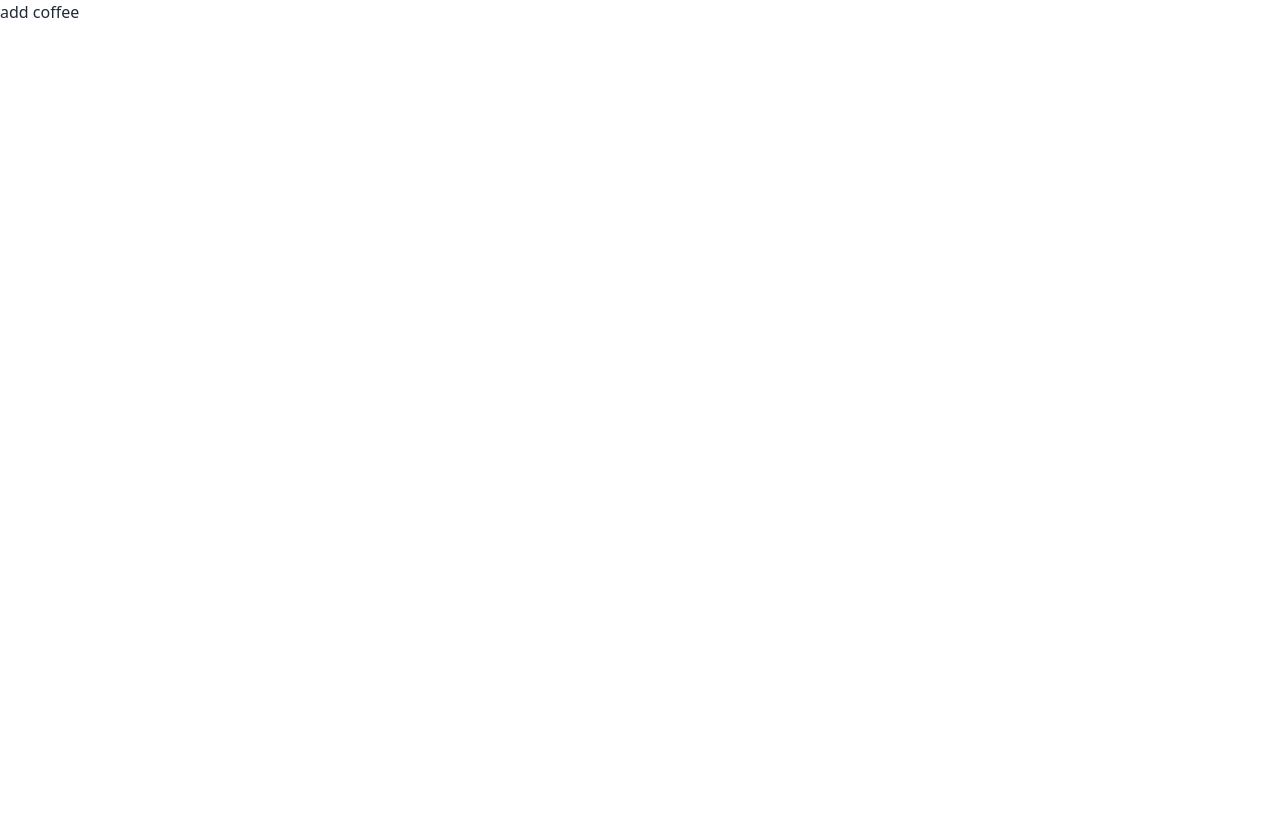
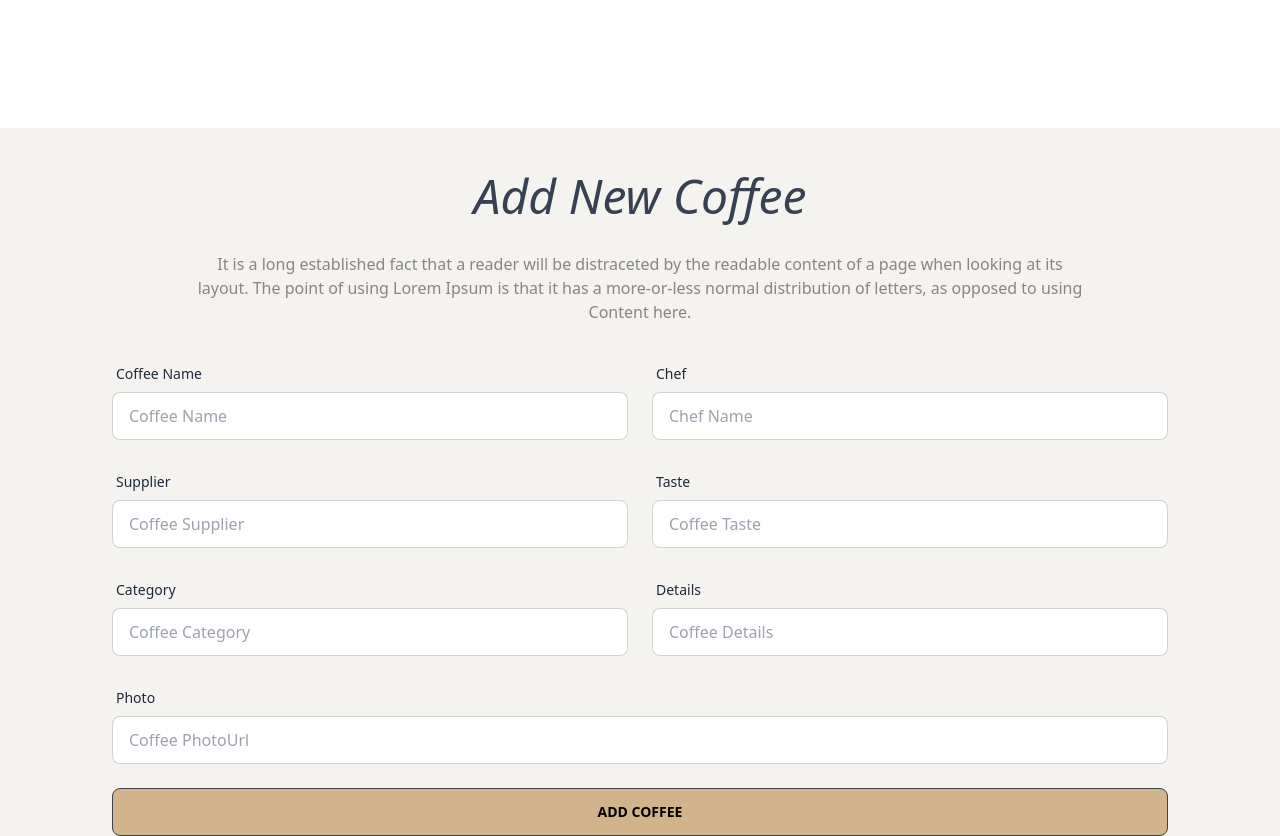
Before and after one commit to zahidhasan1993/caffeine-haven-clint, a React (Vite) app: page /addcoffee in a window 1280 px wide. Before the commit the page ends 800 px from the top, so only its background shows below. Built offline with nearby package versions, Linux system fonts and the light colour scheme.

Commit message:
login from design

```diff
--- a/src/components/extra/AddCoffee.jsx
+++ b/src/components/extra/AddCoffee.jsx
@@ -1,11 +1,99 @@
-import React from 'react';
+import React from "react";
 
 const AddCoffee = () => {
-    return (
-        <div>
-            add coffee
-        </div>
-    );
+  return (
+    <div className="bg-[#F4F3F0] mt-32 text-center">
+      <h1 className="pt-11 text-5xl text-[#374151] italic">Add New Coffee</h1>
+      <p className="px-48 my-8 text-[#1B1A1A] text-opacity-50">
+        It is a long established fact that a reader will be distraceted by the
+        readable content of a page when looking at its layout. The point of
+        using Lorem Ipsum is that it has a more-or-less normal distribution of
+        letters, as opposed to using Content here.
+      </p>
+      <div className="mx-28">
+        <form className="md:grid md:grid-cols-2 gap-6">
+          <div className="form-control w-full">
+            <label className="label">
+              <span className="label-text">Coffee Name</span>
+            </label>
+            <input
+              type="text"
+              placeholder="Coffee Name"
+              name="coffee-name"
+              className="input input-bordered w-full"
+            />
+          </div>
+          <div className="form-control w-full">
+            <label className="label">
+              <span className="label-text">Chef</span>
+            </label>
+            <input
+              type="text"
+              placeholder="Chef Name"
+              name="chef-name"
+              className="input input-bordered w-full"
+            />
+          </div>
+          <div className="form-control w-full">
+            <label className="label">
+              <span className="label-text">Supplier</span>
+            </label>
+            <input
+              type="text"
+              placeholder="Coffee Supplier"
+              name="supplier"
+              className="input input-bordered w-full"
+            />
+          </div>
+          <div className="form-control w-full">
+            <label className="label">
+              <span className="label-text">Taste</span>
+            </label>
+            <input
+              type="text"
+              placeholder="Coffee Taste"
+              name="taste"
+              className="input input-bordered w-full"
+            />
+          </div>
+          <div className="form-control w-full">
+            <label className="label">
+              <span className="label-text">Category</span>
+            </label>
+            <input
+              type="text"
+              placeholder="Coffee Category"
+              name="category"
+              className="input input-bordered w-full"
+            />
+          </div>
+          <div className="form-control w-full">
+            <label className="label">
+              <span className="label-text">Details</span>
+            </label>
+            <input
+              type="text"
+              placeholder="Coffee Details"
+              name="details"
+              className="input input-bordered w-full"
+            />
+          </div>
+          <div className="form-control w-full md:col-span-2">
+            <label className="label">
+              <span className="label-text">Photo</span>
+            </label>
+            <input
+              type="text"
+              placeholder="Coffee PhotoUrl"
+              name="photo"
+              className="input input-bordered w-full"
+            />
+          </div>
+          <button className="btn bg-[#D2B48C] text-black hover:bg-amber-800 md:col-span-2">Add Coffee</button>
+        </form>
+      </div>
+    </div>
+  );
 };
 
 export default AddCoffee;
```
